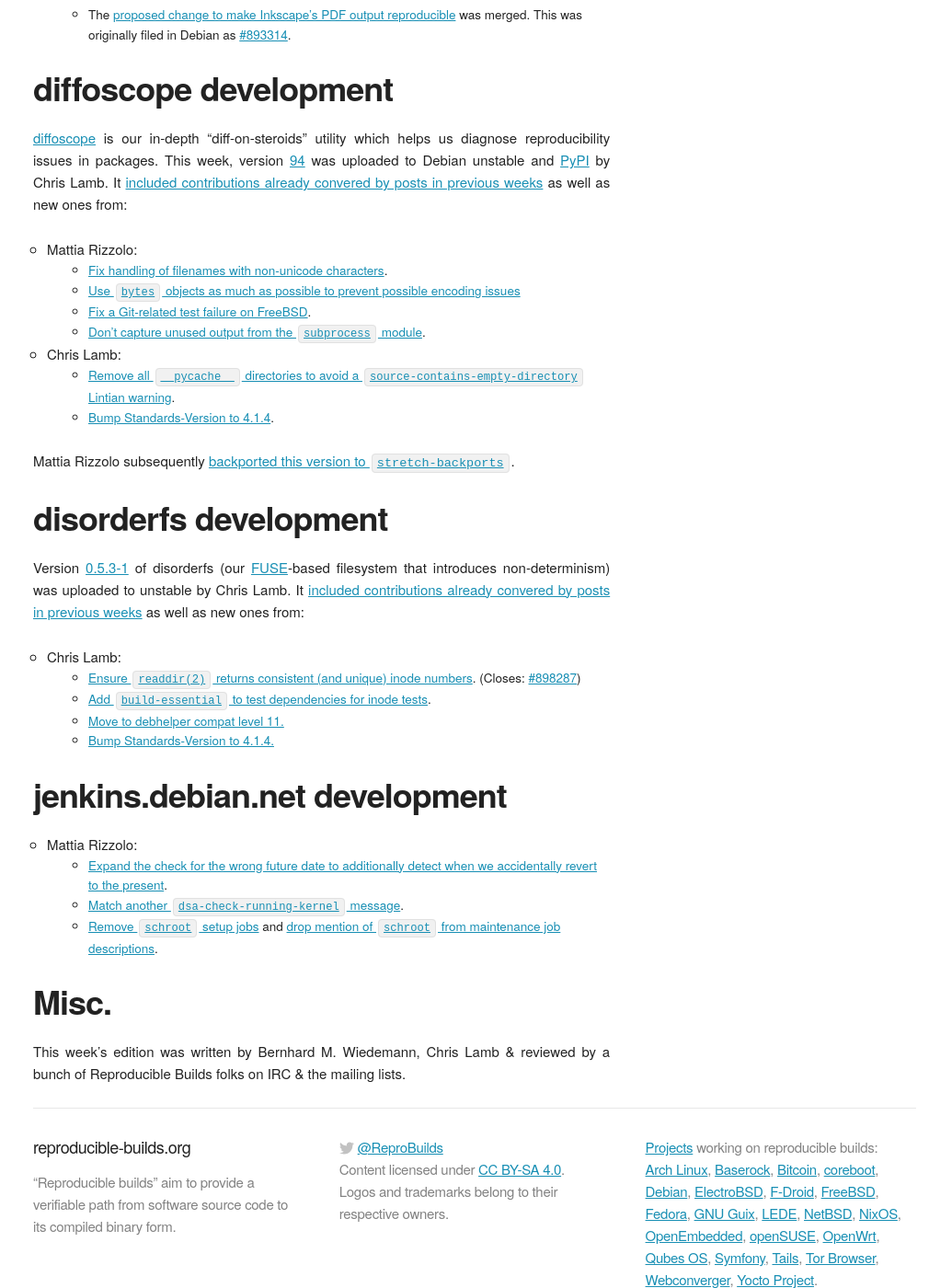
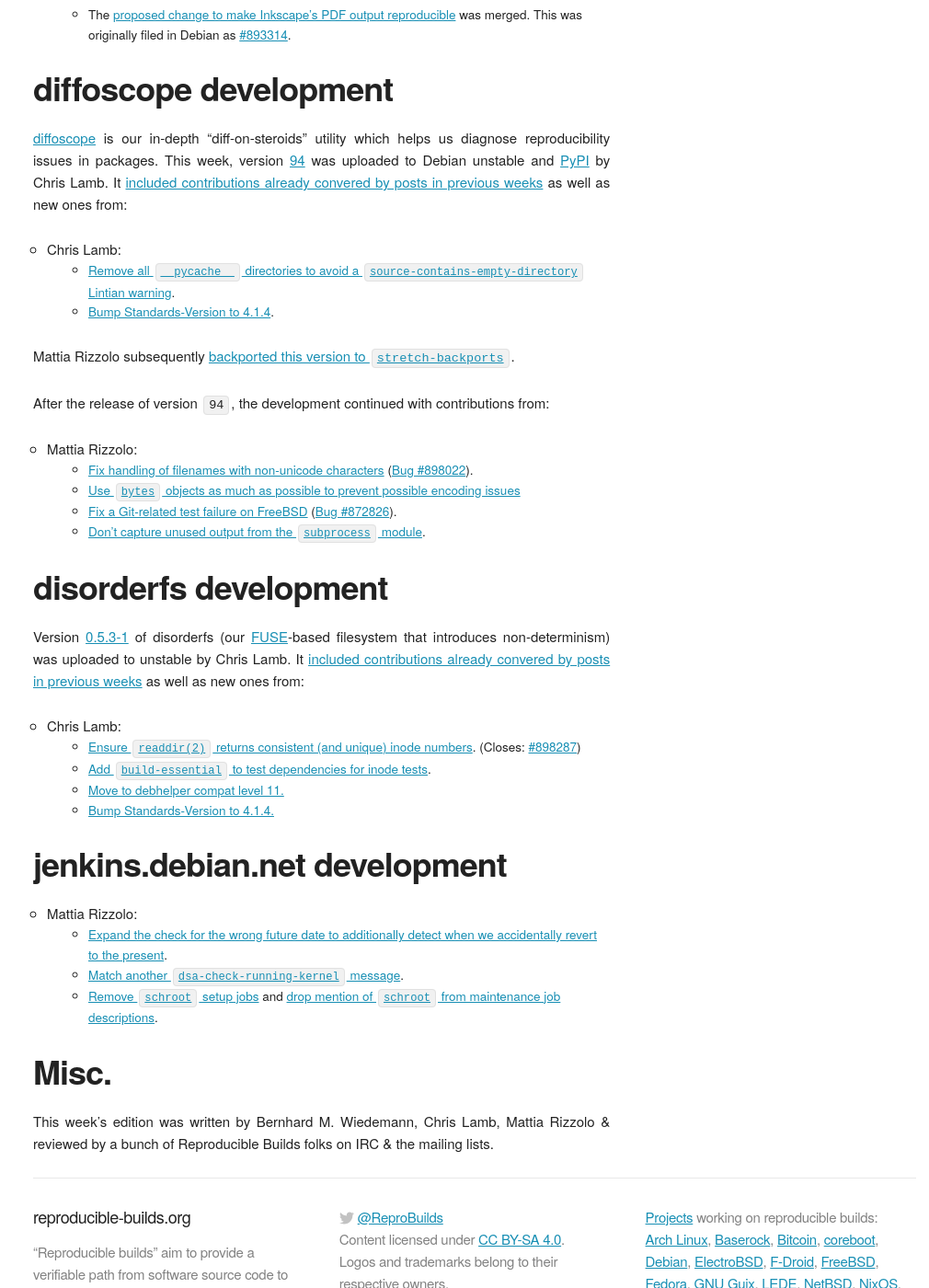
Before and after one commit to prototypefund/reproducible-website, a Jekyll site: the page built from _blog/posts/159.md, in a window 1280 px wide and 1400 px high, scrolled down 1189 px. Shown: the whole window at 92% size, without its empty margins (124-1134 px from the left). Built offline with Jekyll 4.4.1, drawn with Linux system fonts in a browser that asks for light colours; some web fonts are replaced.

Commit message:
159: make clearer what ended up in diffoscope/94 and what happened after the release
Signed-off-by: Mattia Rizzolo <mattia@debian.org>

```diff
--- a/_blog/posts/159.md
+++ b/_blog/posts/159.md
@@ -34,16 +34,19 @@
 
 [diffoscope](https://diffoscope.org) is our in-depth "diff-on-steroids" utility which helps us diagnose reproducibility issues in packages. This week, version [94](https://tracker.debian.org/news/954962/accepted-diffoscope-94-source-all-into-unstable/) was uploaded to Debian unstable and [PyPI](https://pypi.org/) by Chris Lamb. It [included contributions already convered by posts in previous weeks](https://anonscm.debian.org/git/reproducible/diffoscope.git/log/?h=94) as well as new ones from:
 
-* Mattia Rizzolo:
-    * [Fix handling of filenames with non-unicode characters](https://anonscm.debian.org/git/reproducible/diffoscope.git/commit/?id=8202dac).
-    * [Use `bytes` objects as much as possible to prevent possible encoding issues](https://anonscm.debian.org/git/reproducible/diffoscope.git/commit/?id=05260f0)
-    * [Fix a Git-related test failure on FreeBSD](https://anonscm.debian.org/git/reproducible/diffoscope.git/commit/?id=dcac350).
-    * [Don't capture unused output from the `subprocess` module](https://anonscm.debian.org/git/reproducible/diffoscope.git/commit/?id=f789718).
 * Chris Lamb:
     * [Remove all `__pycache__` directories to avoid a `source-contains-empty-directory` Lintian warning](https://anonscm.debian.org/git/reproducible/diffoscope.git/commit/?id=4a4dd7b).
     * [Bump Standards-Version to 4.1.4](https://anonscm.debian.org/git/reproducible/diffoscope.git/commit/?id=1968784).
 
 Mattia Rizzolo subsequently [backported this version to `stretch-backports`](https://tracker.debian.org/news/956137/accepted-diffoscope-94bpo91-source-into-stretch-backports/).
+
+After the release of version `94`, the development continued with contributions from:
+
+* Mattia Rizzolo:
+    * [Fix handling of filenames with non-unicode characters](https://anonscm.debian.org/git/reproducible/diffoscope.git/commit/?id=8202dac) ([Bug #898022](https://bugs.debian.org/898022)).
+    * [Use `bytes` objects as much as possible to prevent possible encoding issues](https://anonscm.debian.org/git/reproducible/diffoscope.git/commit/?id=05260f0)
+    * [Fix a Git-related test failure on FreeBSD](https://anonscm.debian.org/git/reproducible/diffoscope.git/commit/?id=dcac350) ([Bug #872826](https://bugs.debian.org/872826)).
+    * [Don't capture unused output from the `subprocess` module](https://anonscm.debian.org/git/reproducible/diffoscope.git/commit/?id=f789718).
 
 disorderfs development
 ----------------------
@@ -67,4 +70,4 @@
 Misc.
 -----
 
-This week's edition was written by Bernhard M. Wiedemann, Chris Lamb & reviewed by a bunch of Reproducible Builds folks on IRC & the mailing lists.
+This week's edition was written by Bernhard M. Wiedemann, Chris Lamb, Mattia Rizzolo & reviewed by a bunch of Reproducible Builds folks on IRC & the mailing lists.
```
